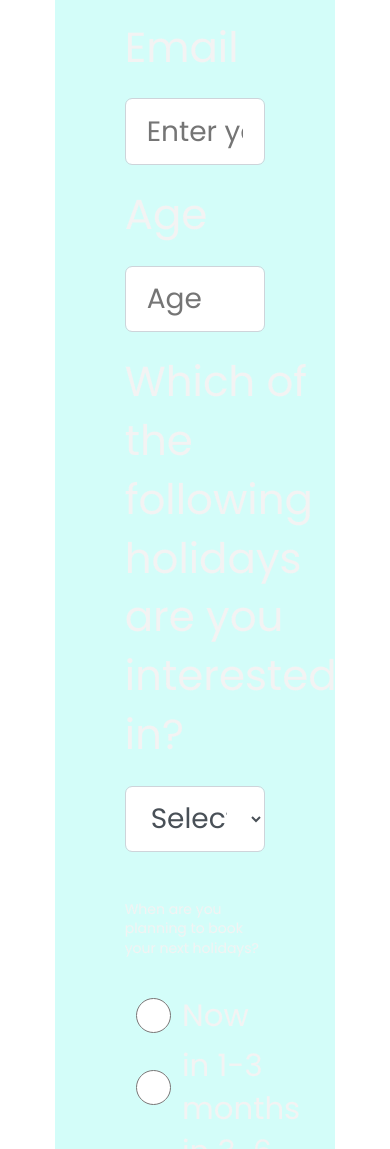
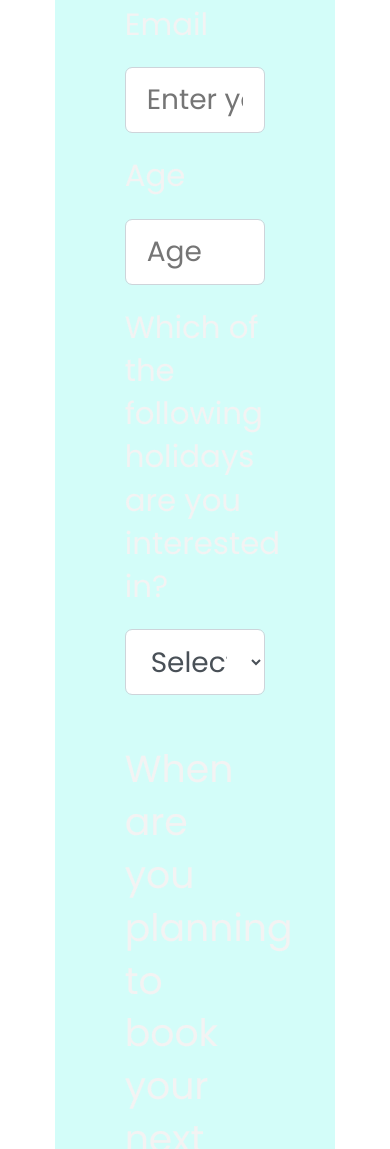
Before and after one commit to annatyrka/survey-form, a plain HTML site: page survey_form/index.html in a window 390 px wide. Shown: the part 851-2000 px from the top of the page. Drawn offline with Linux system fonts and the light colour scheme.

Commit message:
media updated

```diff
--- a/survey_form/assets/main.css
+++ b/survey_form/assets/main.css
@@ -146,10 +146,7 @@ textarea {
     width: 97.5%;
   }
   form p {
-    font-size: 0.5rem;
+    font-size: 1.35rem;
     padding: 0.5rem 0;
   }
-  .input-text {
-    font-size: 1.5rem;
-  }
 }
```
